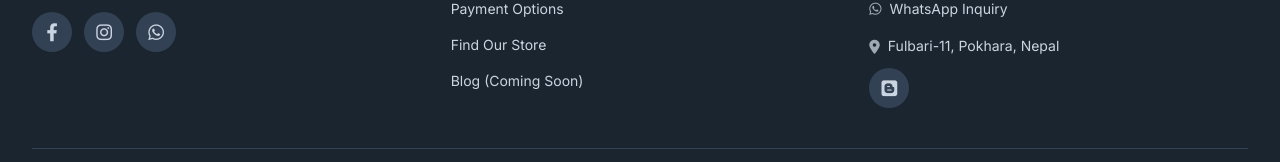
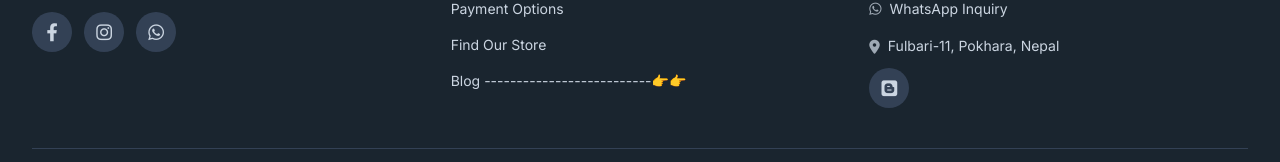
Before and after one commit to Sijan025/sijan, a plain HTML site: page index.html in a window 1280 px wide. Shown: the part 3803-3965 px from the top of the page. Drawn offline with nearby package versions, Linux system fonts and the light colour scheme.

Commit message:
Update index.html

```diff
--- a/index.html
+++ b/index.html
@@ -416,7 +416,7 @@
                         <li><a href="#watches" class="hover:text-white transition-colors duration-300 text-sm" aria-label="Our Collections">Our Collections</a></li>
                         <li><a href="#payment" class="hover:text-white transition-colors duration-300 text-sm" aria-label="Payment Options">Payment Options</a></li>
                         <li><a href="#location" class="hover:text-white transition-colors duration-300 text-sm" aria-label="Find Our Store">Find Our Store</a></li>
-                        <li><a href="#" class="hover:text-white transition-colors duration-300 text-sm" aria-label="Blog (Coming Soon)">Blog (Coming Soon)</a></li>
+                        <li><a href="#" class="hover:text-white transition-colors duration-300 text-sm" aria-label="Blog (Coming Soon)">Blog --------------------------👉👉</a></li>
                     </ul>
                 </div>
                 <div class="footer-section">
```
